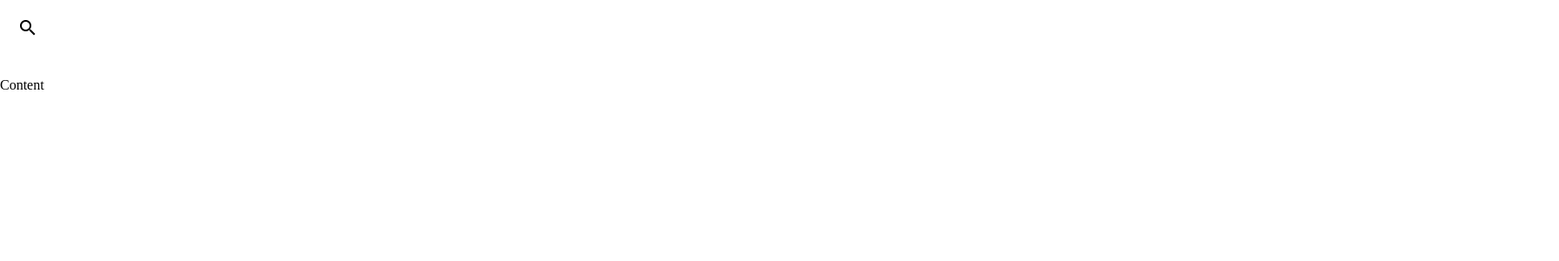
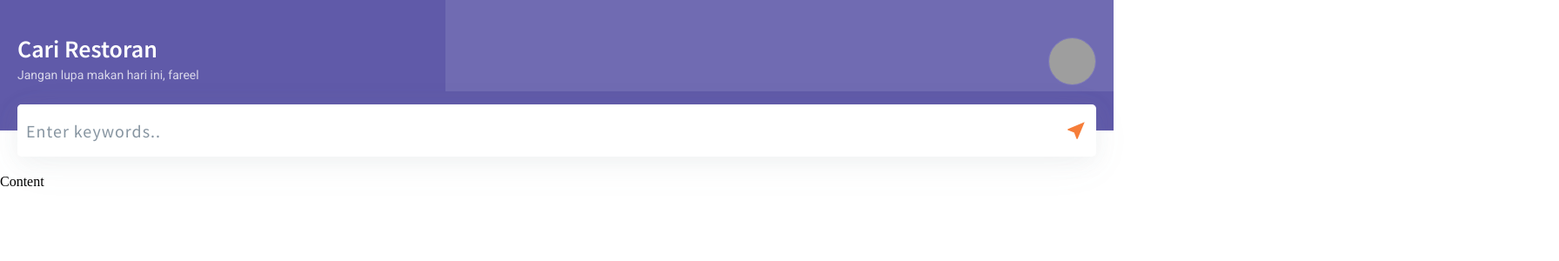
Before and after one commit to EfekRevisi/EfekRevisi-RisetUI, a Vue app: page /#/ in a window 1280 px wide. Shown: the top 300 px of the page at 87% size, 1792 px wide, since content can reach past the window. Built offline with nearby package versions, Linux system fonts and the light colour scheme; grey boxes are pictures that could not be loaded.

Commit message:
feat(navigation): layouting header component

```diff
--- a/src/App.vue
+++ b/src/App.vue
@@ -1,6 +1,8 @@
 <template>
   <div class="container">
-    <ui-organism-header />
+    <ui-organism-header
+      photo="https://www.fakepersongenerator.com/Face/male/male1084415159882.jpg"
+    />
     <router-view />
   </div>
 </template>
--- a/src/components/general/organism/header/header.component.vue
+++ b/src/components/general/organism/header/header.component.vue
@@ -1,6 +1,23 @@
 <template>
-  <div class="ef-header relative flex z-index-100 mb-25">
-    <ui-atomic-icon type="material-icons">search</ui-atomic-icon>
+  <div class="ef-header relative z-index-100 mb-50">
+    <div class="ef-header__content flex">
+      <div class="ef-header__title">
+        <h1>Cari Restoran</h1>
+        <p>Jangan lupa makan hari ini, fareel</p>
+      </div>
+      <img
+        :src="photo"
+        class="ef-header__avatar"
+      >
+    </div>
+    <ui-atomic-textfield
+      :border="false"
+      name="search"
+      icon="near_me"
+      shadow
+      reverse
+      placeholder="Enter keywords.."
+    />
   </div>
 </template>
 
@@ -8,3 +25,10 @@
 @import '@/style/scss/import.scss';
 @import './style.scss';
 </style>
+
+<script>
+import props from './prop-types'
+export default {
+  props
+}
+</script>
--- /dev/null
+++ b/src/components/general/organism/header/prop-types.js
@@ -0,0 +1,6 @@
+export default {
+  photo: {
+    type: String,
+    required: true
+  }
+}
--- a/src/components/general/organism/header/style.scss
+++ b/src/components/general/organism/header/style.scss
@@ -2,8 +2,79 @@
   align-items: center;
   justify-content: space-between;
   top: 0;
+  height: 150px;
   width: 100%;
 
   @include padding(all, 20px);
-  @include background-color($white);
+  @include background-color($primary);
+
+  &::before {
+    content: '';
+
+    position: absolute;
+    width: 100%;
+    height: 100%;
+    z-index: -1;
+    top: 0;
+    left: 0;
+
+    @include background-color(rgba($white, 0.1));
+    @include transform-translate(40%, -30%);
+  }
+
+  &__avatar {
+    width: 55px;
+    height: 55px;
+    object-fit: cover;
+
+    @include border(all, 1px, solid, rgba($white, 0.1));
+    @include rounded(50%);
+  }
+
+  &__content {
+    height: calc(100% - 10px);
+    align-items: center;
+    justify-content: space-between;
+  }
+
+  &__title {
+    h1 {
+      @include font-face(
+        $font-primary,
+        $white,
+        28px,
+        600,
+        normal,
+        none,
+        none,
+        32
+      );
+    }
+
+    p {
+      @include font-face(
+        $font-secondary,
+        rgba($white, 0.75),
+        14px,
+        400,
+        normal,
+        none,
+        none,
+        28
+      );
+    }
+
+    h1,
+    p {
+      @include no-margin();
+    }
+  }
+
+  .ef-textfield {
+    position: absolute;
+    top: 100%;
+    width: calc(100% - 40px);
+
+    @include transform-translateY(-50%);
+  }
 }
--- a/src/style/scss/reset.scss
+++ b/src/style/scss/reset.scss
@@ -2,9 +2,27 @@ body {
   @include margin(all, 0);
   @include padding(all, 0 0 48px);
 
+  overflow-x: hidden;
   min-height: calc(100vh - 48px);
 
   * {
     box-sizing: border-box;
   }
 }
+
+// Form
+::placeholder {
+  /* Chrome, Firefox, Opera, Safari 10.1+ */
+  @include font-color(map-get($color-general, grey-dark));
+  opacity: 1; /* Firefox */
+}
+
+:-ms-input-placeholder {
+  /* Internet Explorer 10-11 */
+  @include font-color(map-get($color-general, grey-dark));
+}
+
+::-ms-input-placeholder {
+  /* Microsoft Edge */
+  @include font-color(map-get($color-general, grey-dark));
+}
```
